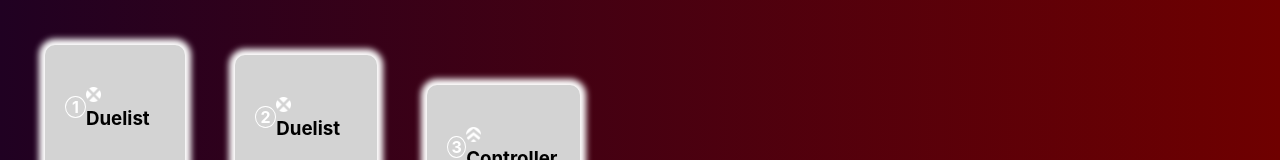
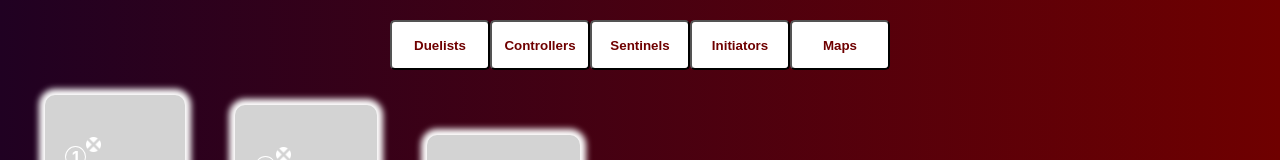
Before and after one commit to willshallC/react, a React (Create React App) app: page / in a window 1280 px wide. Shown: the top 160 px of the page. Built offline with nearby package versions, Linux system fonts and the light colour scheme.

Commit message:
Added Nav-bar

```diff
--- a/src/components/basics/Agents.css
+++ b/src/components/basics/Agents.css
@@ -50,3 +50,26 @@ body{
     width: 15px;
     height: 15px;
 }
+
+/*for Nav-bar*/
+
+.nav-bar{
+    text-align: center;
+    border-radius: 10px;
+}
+.btn{
+    width: 100px;
+    border-radius: 5px;
+    height: 50px;
+    background: none;
+    font-weight: bold;
+    margin: 0;
+    padding: 0;
+    color:#6f0000;
+    cursor: pointen;
+    background-color: white;
+
+}
+.nav-bar .btn:hover{
+    border-bottom: white;
+}
--- a/src/components/basics/Agents.js
+++ b/src/components/basics/Agents.js
@@ -7,6 +7,13 @@ const Agents = () =>{
 
     const [rad, setRad] = useState(Radianites);
     return(<div>
+        <div className="nav-bar">
+            <button className="btn">Duelists</button>
+            <button className="btn">Controllers</button>
+            <button className="btn">Sentinels</button>
+            <button className="btn">Initiators</button>
+            <button className="btn">Maps</button>
+        </div>
         <AgentsCards rad={rad} />
     </div>);
 }
```
